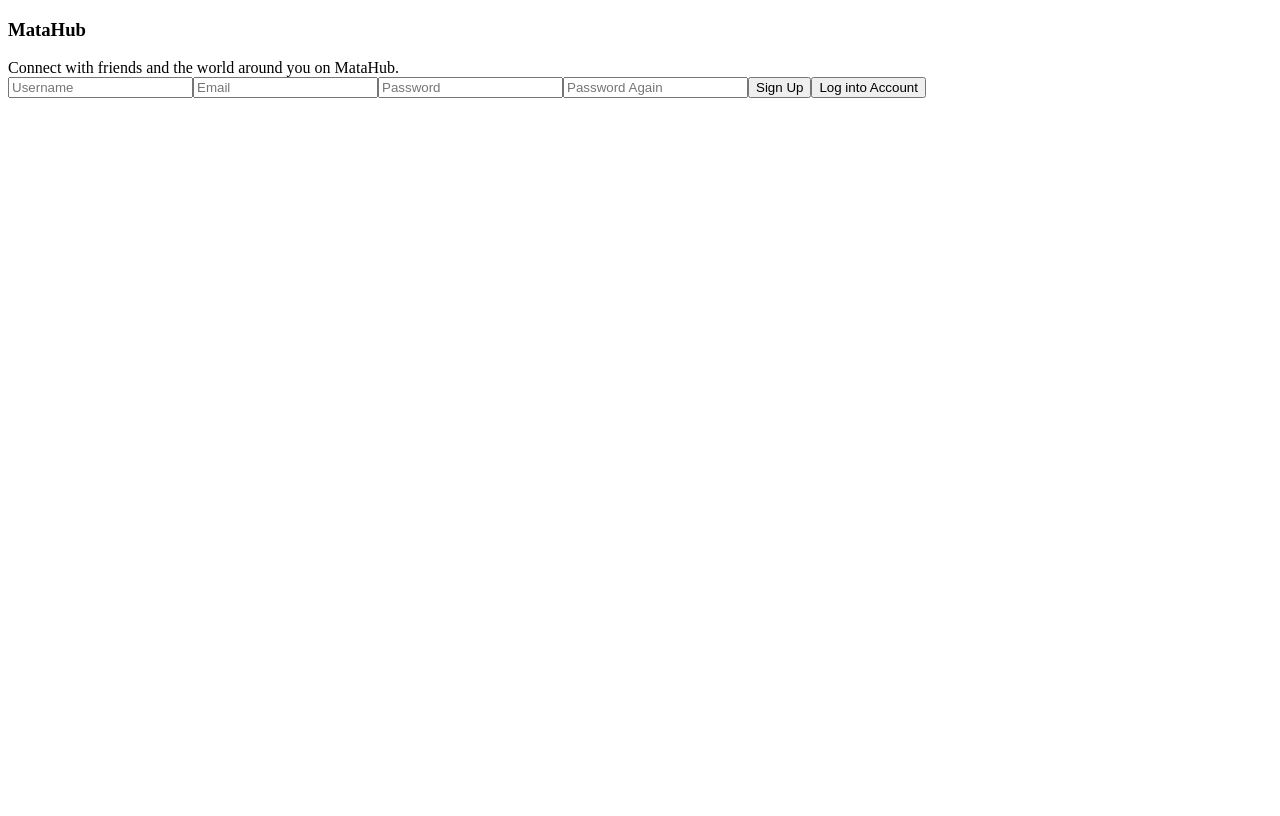
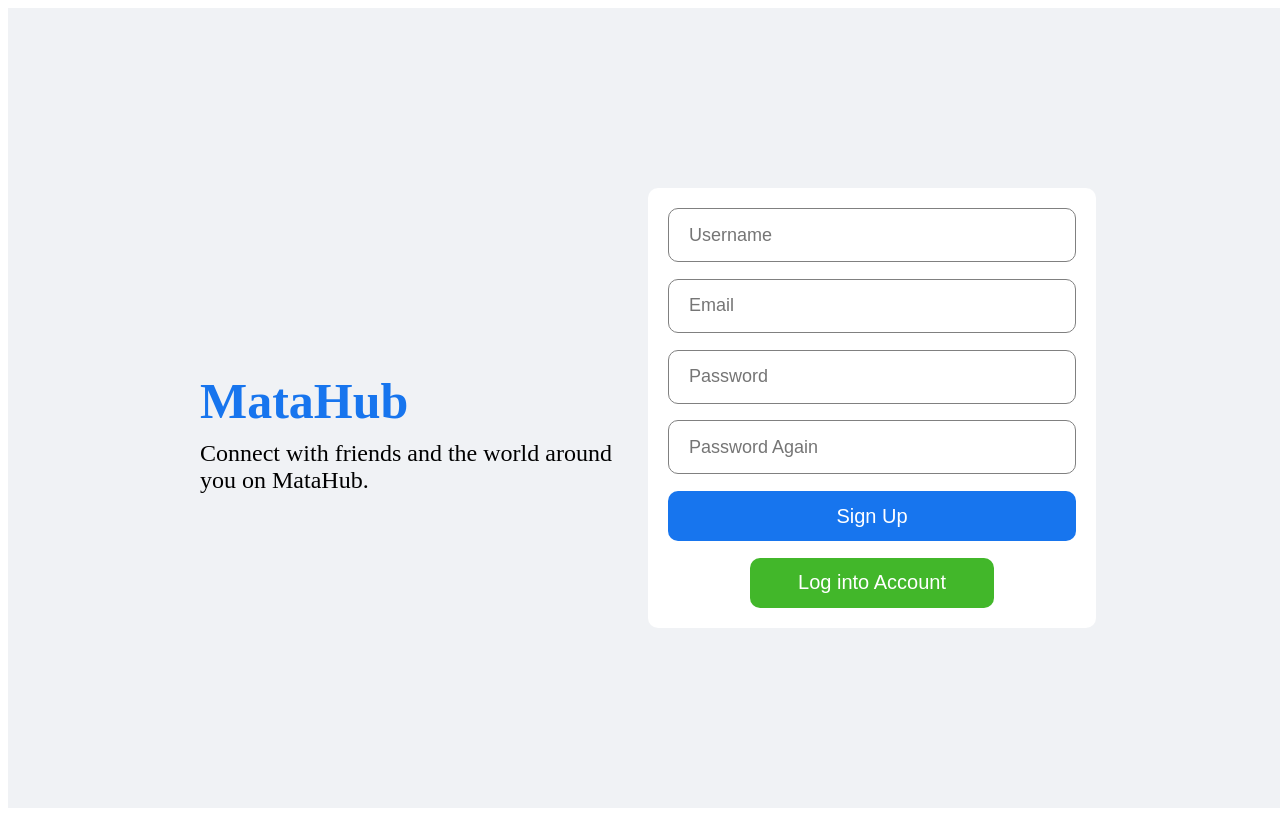
Before and after one commit to carlos021195/social_frontend, a React (Create React App) app: page / in a window 1280 px wide. Built offline with nearby package versions, Linux system fonts and the light colour scheme.

Commit message:
updated css styles

```diff
--- a/src/components/feed/feed.css
+++ b/src/components/feed/feed.css
@@ -0,0 +1,7 @@
+.feed{
+    flex:5.5
+}
+
+.feedWrapper{
+    padding: 20px;
+}
--- a/src/components/post/post.css
+++ b/src/components/post/post.css
@@ -0,0 +1,78 @@
+.post {
+    width: 100%;
+    border-radius: 10px;
+    -webkit-box-shadow: 0px 0px 16px -8px rgba(0, 0, 0, 0.68);
+    box-shadow: 0px 0px 16px -8px rgba(0, 0, 0, 0.68);
+    margin: 30px 0;
+  }
+
+  .postWrapper {
+    padding: 10px;
+  }
+
+  .postTop {
+    display: flex;
+    align-items: center;
+    justify-content: space-between;
+  }
+
+  .postTopLeft {
+    display: flex;
+    align-items: center;
+  }
+
+  .postProfileImg {
+    width: 32px;
+    height: 32px;
+    border-radius: 50%;
+    object-fit: cover;
+  }
+
+  .postUsername {
+    font-size: 15px;
+    font-weight: 500;
+    margin: 0 10px;
+  }
+
+  .postDate{
+      font-size: 12px;
+  }
+
+  .postCenter{
+      margin: 20px 0;
+  }
+
+  .postImg{
+      margin-top: 20px;
+      width: 100%;
+      max-height: 500px;
+      object-fit: contain;
+  }
+
+  .postBottom{
+      display: flex;
+      align-items: center;
+      justify-content: space-between;
+  }
+
+  .postBottomLeft{
+      display: flex;
+      align-items: center;
+  }
+
+  .likeIcon{
+      width: 24px;
+      height: 24px;
+      margin-right: 5px;
+      cursor: pointer;
+  }
+
+  .postLikeCounter{
+      font-size: 15px;
+  }
+
+  .postCommentText{
+      cursor: pointer;
+      border-bottom: 1px dashed gray;
+      font-size: 15px;
+  }
--- a/src/components/topbar/topbar.css
+++ b/src/components/topbar/topbar.css
@@ -0,0 +1,96 @@
+.topbarContainer {
+    height: 50px;
+    width: 100%;
+    background-color: #1877f2;
+    display: flex;
+    align-items: center;
+    position: sticky;
+    top: 0;
+    z-index: 999;
+  }
+
+  .topbarLeft {
+    flex: 3;
+  }
+
+  .logo {
+    font-size: 24px;
+    margin-left: 20px;
+    font-weight: bold;
+    color: white;
+    cursor: pointer;
+  }
+
+  .topbarCenter {
+    flex: 5;
+  }
+
+  .searchbar {
+    width: 100%;
+    height: 30px;
+    background-color: white;
+    border-radius: 30px;
+    display: flex;
+    align-items: center;
+  }
+
+  .searchIcon {
+    font-size: 20px !important;
+    margin-left: 10px;
+  }
+
+  .searchInput {
+    border: none;
+    width: 70%;
+  }
+
+  .searchInput:focus {
+    outline: none;
+  }
+
+  .topbarRight {
+    flex: 4;
+    display: flex;
+    align-items: center;
+    justify-content: space-around;
+    color: white;
+  }
+
+  .topbarLink {
+    margin-right: 10px;
+    font-size: 14px;
+    cursor: pointer;
+  }
+
+  .topbarIcons {
+    display: flex;
+  }
+
+  .topbarIconItem {
+    margin-right: 15px;
+    cursor: pointer;
+    position: relative;
+  }
+
+  .topbarIconBadge {
+    width: 15px;
+    height: 15px;
+    background-color: red;
+    border-radius: 50%;
+    color: white;
+    position: absolute;
+    top: -5px;
+    right: -5px;
+    display: flex;
+    align-items: center;
+    justify-content: center;
+    font-size: 12px;
+  }
+
+  .topbarImg {
+    width: 32px;
+    height: 32px;
+    border-radius: 50%;
+    object-fit: cover;
+    cursor: pointer;
+  }
--- a/src/pages/home/home.css
+++ b/src/pages/home/home.css
@@ -0,0 +1,4 @@
+.homeContainer{
+    display: flex;
+    width: 100%;
+}
--- a/src/pages/login/login.css
+++ b/src/pages/login/login.css
@@ -0,0 +1,92 @@
+.login {
+    width: 100vw;
+    height: 100vh;
+    background-color: #f0f2f5;
+    display: flex;
+    align-items: center;
+    justify-content: center;
+  }
+
+  .loginWrapper {
+    width: 70%;
+    height: 70%;
+    display: flex;
+  }
+
+  .loginLeft,
+  .loginRight {
+    flex: 1;
+    display: flex;
+    flex-direction: column;
+    justify-content: center;
+  }
+
+  .loginLogo {
+    font-size: 50px;
+    font-weight: 800;
+    color: #1775ee;
+    margin-bottom: 10px;
+  }
+
+  .loginDesc {
+    font-size: 24px;
+  }
+
+  .loginBox{
+      height: 300px;
+      padding: 20px;
+      background-color: white;
+      border-radius: 10px;
+      display: flex;
+      flex-direction: column;
+      justify-content: space-between;
+  }
+
+  .loginInput{
+      height: 50px;
+      border-radius: 10px;
+      border: 1px solid gray;
+      font-size: 18px;
+      padding-left: 20px;
+  }
+
+  .loginInput:focus{
+      outline: none;
+  }
+
+  .loginButton{
+      height: 50px;
+      border-radius: 10px;
+      border: none;
+      background-color: #1775ee;
+      color: white;
+      font-size: 20px;
+      font-weight: 500;
+      cursor: pointer;
+  }
+
+  .loginButton:focus{
+    outline: none;
+  }
+
+  .loginButton:disabled{
+    cursor: not-allowed;
+  }
+
+  .loginForgot{
+      text-align: center;
+      color: #1775ee;
+  }
+
+  .loginRegisterButton{
+      width: 60%;
+      align-self: center;
+      height: 50px;
+      border-radius: 10px;
+      border: none;
+      background-color: #42b72a;
+      color: white;
+      font-size: 20px;
+      font-weight: 500;
+      cursor: pointer;
+  }
--- a/src/pages/profile/Profile.jsx
+++ b/src/pages/profile/Profile.jsx
@@ -54,7 +54,6 @@ export default function Profile() {
           </div>
           <div className="profileRightBottom">
             <Feed username={username} />
-            <Rightbar user={user} />
           </div>
         </div>
       </div>
--- a/src/pages/profile/profile.css
+++ b/src/pages/profile/profile.css
@@ -0,0 +1,50 @@
+.profile{
+    display: flex;
+}
+
+.profileRight{
+    flex: 9;
+}
+
+.profileCover{
+    height: 320px;
+    position: relative;
+}
+
+.profileCoverImg{
+    width: 100%;
+    height: 250px;
+    object-fit: cover;
+}
+
+.profileUserImg{
+    width: 150px;
+    height: 150px;
+    border-radius: 50%;
+    object-fit: cover;
+    position: absolute;
+    left: 0;
+    right: 0;
+    margin: auto;
+    top: 150px;
+    border: 3px solid white;
+}
+
+.profileInfo{
+    display: flex;
+    flex-direction: column;
+    align-items: center;
+    justify-content: center;
+}
+
+.profileInfoName{
+    font-size: 24px;
+}
+
+.profileInfoDesc{
+    font-weight: 300;
+}
+
+.profileRightBottom{
+    display: flex;
+}
--- a/src/pages/register/register.css
+++ b/src/pages/register/register.css
@@ -0,0 +1,84 @@
+.login {
+    width: 100vw;
+    height: 100vh;
+    background-color: #f0f2f5;
+    display: flex;
+    align-items: center;
+    justify-content: center;
+  }
+
+  .loginWrapper {
+    width: 70%;
+    height: 70%;
+    display: flex;
+  }
+
+  .loginLeft,
+  .loginRight {
+    flex: 1;
+    display: flex;
+    flex-direction: column;
+    justify-content: center;
+  }
+
+  .loginLogo {
+    font-size: 50px;
+    font-weight: 800;
+    color: #1775ee;
+    margin-bottom: 10px;
+  }
+
+  .loginDesc {
+    font-size: 24px;
+  }
+
+  .loginBox{
+      height: 400px;
+      padding: 20px;
+      background-color: white;
+      border-radius: 10px;
+      display: flex;
+      flex-direction: column;
+      justify-content: space-between;
+  }
+
+  .loginInput{
+      height: 50px;
+      border-radius: 10px;
+      border: 1px solid gray;
+      font-size: 18px;
+      padding-left: 20px;
+  }
+
+  .loginInput:focus{
+      outline: none;
+  }
+
+  .loginButton{
+      height: 50px;
+      border-radius: 10px;
+      border: none;
+      background-color: #1775ee;
+      color: white;
+      font-size: 20px;
+      font-weight: 500;
+      cursor: pointer;
+  }
+
+  .loginForgot{
+      text-align: center;
+      color: #1775ee;
+  }
+
+  .loginRegisterButton{
+      width: 60%;
+      align-self: center;
+      height: 50px;
+      border-radius: 10px;
+      border: none;
+      background-color: #42b72a;
+      color: white;
+      font-size: 20px;
+      font-weight: 500;
+      cursor: pointer;
+  }
```
